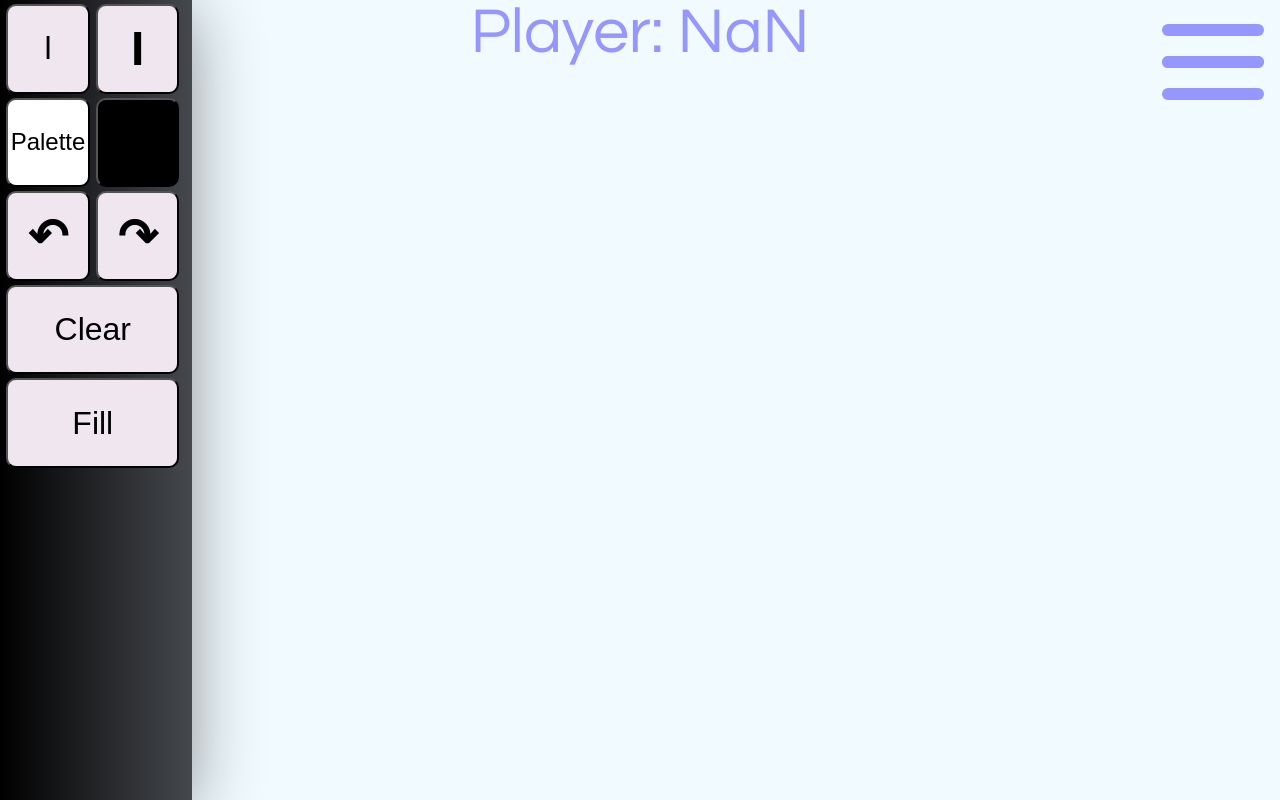
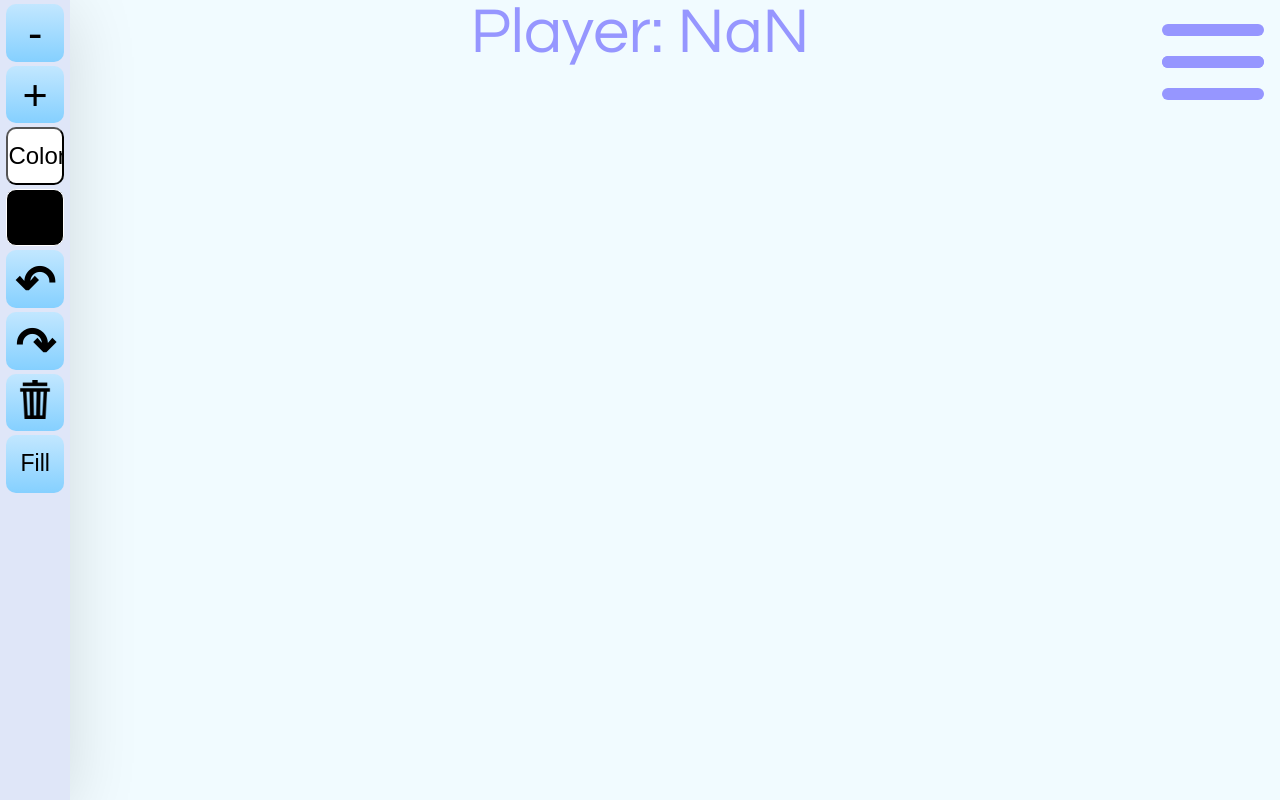
Before and after one commit to ka2le/drawgame, a website: page public/player.html in a window 1280 px wide. Drawn offline with nearby package versions, Linux system fonts and the light colour scheme.

Commit message:
thickness redo and so on

```diff
--- a/public/main.js
+++ b/public/main.js
@@ -61,7 +61,7 @@ function doSocketMessage( message ) {
 
 
 //------------------------------------------------Canvas----------------------------------------------------------------------------------------------------------------------------------------------
-function draw(){
+/* function draw(){
 	ctx.beginPath();
 	ctx.moveTo(lastX,lastY);
 	ctx.lineTo(currX,currY);
@@ -69,7 +69,7 @@ function draw(){
 	lastX = currX;
 	lastY = currY;
 }
-
+ */
 function initCommonJquery(){
 		$(".menuButton").click(function() {
         toggleMenu();
--- a/public/player.css
+++ b/public/player.css
@@ -165,30 +165,64 @@ border:none;
 #sideMenu{
 	position:absolute;
 	z-index:150;
+	overflow:scroll;
 		height:100vh;
-		background: rgb(0,0,0); /* Old browsers */
-background: -moz-linear-gradient(left, rgba(0,0,0,1) 0%, rgba(69,72,77,1) 100%); /* FF3.6-15 */
-background: -webkit-linear-gradient(left, rgba(0,0,0,1) 0%,rgba(69,72,77,1) 100%);
+		background: rgba(180,180,230,0.3); /* Old browsers */
+/* background: -moz-linear-gradient(left, rgba(0,0,0,1) 0%, rgba(69,72,77,1) 100%);
+background: -webkit-linear-gradient(left, rgba(0,0,0,1) 0%,rgba(69,72,77,1) 100%); */
 		//min-width:10vw;
-		width:15vw;
+		width:5.5vw;
 			-webkit-box-shadow: -3px 10px 71px 0px rgba(0,0,0,0.75);
 -moz-box-shadow: -3px 10px 71px 0px rgba(0,0,0,0.75);
-box-shadow: -3px 10px 71px 0px rgba(0,0,0,0.45);
+box-shadow: -3px 10px 71px 0px rgba(0,0,0,0.15);
 
 }
 .sideMenuButton{
 	margin-top:0.5vh;
 	background: rgb(240,230,240);
-	font-size:2em;
+	font-size:1.7em;
 	vertical-align: middle;
 	//display:block;
-	width:6.5vw;
+	width:4.5vw;
 	float:left;
 	border-radius: 10px;
 	margin-left:0.5vw;
-	height:7vw;
+	height:4.5vw;
 	overflow:hidden;
 }
+#sideMenu img{
+	height:3vw;
+	width:3vw;
+	margin-left:0vw;
+}
+.btn {
+  background: #c2e7ff;
+  background-image: -webkit-linear-gradient(top, #c2e7ff, #85d0ff);
+  background-image: -moz-linear-gradient(top, #c2e7ff, #85d0ff);
+  background-image: -ms-linear-gradient(top, #c2e7ff, #85d0ff);
+  background-image: -o-linear-gradient(top, #c2e7ff, #85d0ff);
+  background-image: linear-gradient(to bottom, #c2e7ff, #85d0ff);
+  -webkit-border-radius: 4;
+  -moz-border-radius: 4;
+  border-radius: 10px;
+  border:none;
+  font-family: Arial;
+  color: #000000;
+  font-size: 23px;
+  padding: 5px 5px 5px 5px;
+  text-decoration: none;
+}
+
+.btn:hover {
+  background: #3cb0fd;
+  background-image: -webkit-linear-gradient(top, #3cb0fd, #3498db);
+  background-image: -moz-linear-gradient(top, #3cb0fd, #3498db);
+  background-image: -ms-linear-gradient(top, #3cb0fd, #3498db);
+  background-image: -o-linear-gradient(top, #3cb0fd, #3498db);
+  background-image: linear-gradient(to bottom, #3cb0fd, #3498db);
+  text-decoration: none;
+}
+
 .thick{
 	font-weight:800;
 	 font-size:3em;
@@ -197,6 +231,7 @@ box-shadow: -3px 10px 71px 0px rgba(0,0,0,0.45);
 }
 .thin{
 		//font-weight:300;
+		font-size:2.7em;
 }
 .red{
 	background-color:rgb(255,0,0);
@@ -218,13 +253,15 @@ box-shadow: -3px 10px 71px 0px rgba(0,0,0,0.45);
 	background-color:rgb(150, 77, 0);
 }
 .black{
-	background-color:rgb(0, 0, 0);
+	background-color:rgb(0, 0, 0) !important;
+	background:rgb(0, 0, 0) !important;
+	border:1px solid white;
 }
 .white{
 	background-color:rgb(255, 255, 255);
 }
 .clear{
-width:13.5vw;
+//width:13.5vw;
 	}
 .colorSelector{
 	font-size:1.5eM;
--- a/public/player.html
+++ b/public/player.html
@@ -55,11 +55,11 @@
 
 				<div id="sideMenu">
 
-					<input type="button" class="sideMenuButton no-zoom thin" onclick="changeDrawSize('1')" value="l">
-					<input type="button" class="sideMenuButton no-zoom thick" onclick="changeDrawSize('5')" value="I">
+					<input type="button" class="sideMenuButton no-zoom btn thin" onclick="changeDrawSize('1')" value="-">
+					<input type="button" class="sideMenuButton no-zoom btn thin" onclick="changeDrawSize('5')" value="+">
 					<button onclick="changeColorToPalette()" id="paletteButton" class="jscolor {valueElement:'chosen-value', onFineChange:'setTextColor(this)'} colorSelector sideMenuButton no-zoom ">
+						Color
 
-						Palette
 					</button>
 
 				<!-- 	<input type="button" class="sideMenuButton no-zoom red" onclick="changeDrawColor('red')" value="">
@@ -69,11 +69,15 @@
 					<input type="button" class="sideMenuButton no-zoom purple" onclick="changeDrawColor('purple')" value="">
 					<input type="button" class="sideMenuButton no-zoom brown" onclick="changeDrawColor('brown')" value="">
 					<input type="button" class="sideMenuButton no-zoom white" onclick="changeDrawColor('white')" value=""> -->
-					<input type="button" class="sideMenuButton no-zoom black" onclick="changeDrawColor('black')" value="">
-					<input type="button" class="sideMenuButton no-zoom thick" onclick="undo()" value="↶">
-					<input type="button" class="sideMenuButton no-zoom thick" onclick="redo()" value="↷">
-					<input type="button" class="sideMenuButton no-zoom clear" onclick="clearCanvas()" value="Clear">
-					<input type="button" class="sideMenuButton no-zoom clear" onclick="fillCanvas()" value="Fill">
+					<input type="button" class="sideMenuButton no-zoom btn black" onclick="changeDrawColor('black')" value="">
+					<input type="button" class="sideMenuButton no-zoom btn thick" onclick="undo()" value="↶">
+					<input type="button" class="sideMenuButton no-zoom btn thick" onclick="redo()" value="↷">
+					<button class="sideMenuButton btn no-zoom " onclick="clearCanvas()">
+
+						<img src="img/clear.png">
+					</button>
+				<!-- 	<input type="button" class="sideMenuButton no-zoom btn clear" onclick="clearCanvas()" value="Clear"> -->
+					<input type="button" class="sideMenuButton no-zoom btn clear" onclick="fillCanvas()" value="Fill">
 				</div>
 				<canvas id="theCanvas" class="no-zoom"></canvas>
 
--- a/public/player.js
+++ b/public/player.js
@@ -35,7 +35,6 @@ function onload(){
 	initCanvasVariables();
 	initJquery();
 	initCommonJquery();
-	updateHistory();
 
 	//document.body.requestFullscreen();
 	window.scrollTo(0,100);
@@ -45,9 +44,7 @@ function onload(){
 	console.log("screen.height "+screen.height);
 	console.log("$('#theCanvas').height()"+$("#theCanvas").height());
 	updateDiffY();
-	ctx.fillStyle = "white";
-	fillCanvas();
-	ctx.fillStyle = "black";
+	clearCanvas();
 	//draw();
 
 }
@@ -69,16 +66,22 @@ function resetVariables(){
 	historyState = 0;
 	imgHistory  = [];
 	createHistoryArray();
-
 }
 function changeDrawSize(width){
+	if(width==5){
+		lineWidth= Math.ceil(lineWidth*1.3)+1;
+	}
+	if(width==1){
+		lineWidth= Math.floor(lineWidth*0.75);
+	}
 	console.log("changeDrawSize");
-	lineWidth= width;
+
+	//lineWidth= width;
 	ctx.lineWidth=lineWidth;
 	send("changeDrawSize",lineWidth );
 }
 function updateDiffY(){
-	diffY = 30;
+	diffY = 20;
 	//console.log("diffY "+diffY);
 }
 
@@ -106,21 +109,40 @@ function changeDrawColor(color){
 }
 function clearCanvas(){
 	ctx.clearRect(0, 0, canvasWidth, canvasHeight); // clear canvas
+	ctx.fillStyle = "white";
+	ctx.fillRect(0, 0, canvasWidth, canvasHeight);
+	ctx.fillStyle = drawColor;
 	send("clear");
 	updateHistory();
 }
 function fillCanvas(){
 	ctx.fillRect(0, 0, canvasWidth, canvasHeight); // clear canvas
 	send("fill");
+	ctx.strokeStyle = "black";
 	updateHistory();
 }
 
 //------------------------------------------------Draw----------------------------------------------------------------------------------------------------------------------------------------------
+var drawDots = [];
+var drawDotsMemory = 30;
+function updateDrawDots(newX,newY){
+	var newDot = []
+	newDot.x = newX;
+	newDot.y = newY;
+	drawDots.push(newDot);
+	if(drawDots.length>drawDotsMemory){
+		drawDots.splice(0,1);
+	}
+}
+
 function draw(){
-
 	ctx.beginPath();
-	ctx.moveTo(lastX,lastY);
-	ctx.lineTo(currX,currY);
+	//updateDrawDots(lastX, lastY);
+	updateDrawDots(currX, currY);
+	ctx.moveTo(drawDots[0].x,drawDots[0].y);
+	for(var i =0; i<drawDots.length;i++){
+		ctx.lineTo(drawDots[i].x,drawDots[i].y);
+	}
 	ctx.stroke();
 	lastX = currX;
 	lastY = currY;
@@ -143,6 +165,7 @@ function findxy(res, e) {
         if (res == 'up' || res == "out") {
 			//updateHistory();
             flag = false;
+			drawDots = [];
 			send("stop");
 			updateHistory();
 			clearFutureHistory();
```
Also changed, not shown: public/functions.js (+29 -0 lines), public/img/clear.png (added), public/img/colorwheel.png (added).
